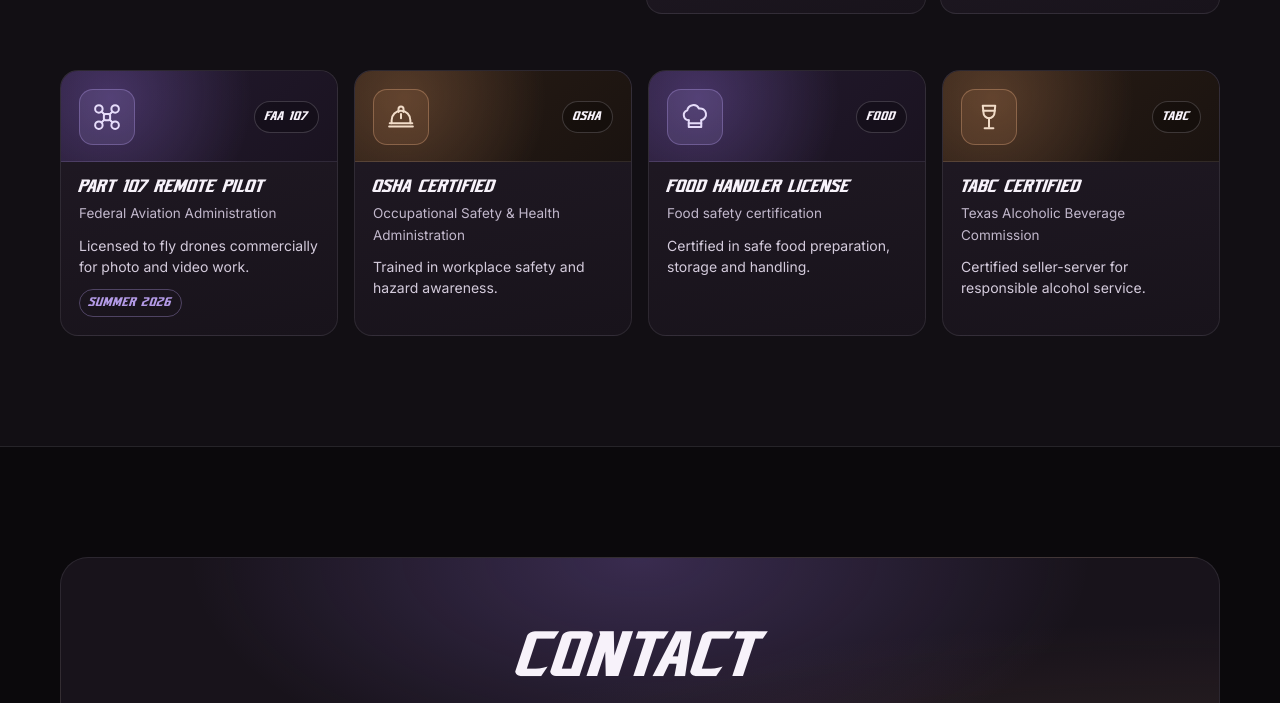
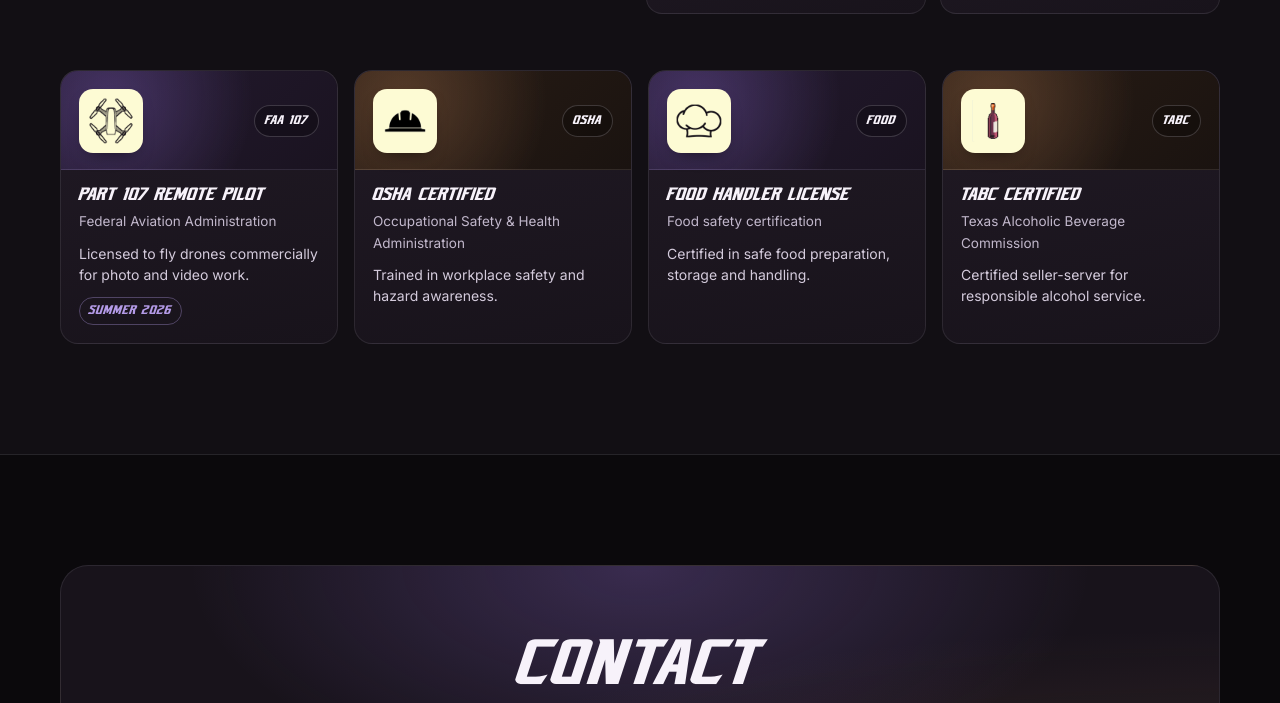
Before and after one commit to okimzaron/zaronworks, a plain HTML site: page index.html in a window 1280 px wide. Shown: the part 2047-2750 px from the top of the page. Drawn offline with Linux system fonts and the light colour scheme.

Commit message:
Add ZMAN favicon and picture icons for licenses
Co-Authored-By: Claude Opus 5.5 <noreply@anthropic.com>

```diff
--- a/assets/css/portfolio.css
+++ b/assets/css/portfolio.css
@@ -534,6 +534,12 @@ h1, h2, h3, h4 { font-family: var(--font-display); }
 }
 .license.tone-brown .license-icon { background: rgba(154,106,72,.2); border-color: rgba(201,150,112,.45); color: #f1dcc8; }
 .license-icon svg { width: 30px; height: 30px; }
+/* picture icons sit on a cream tile so the black artwork reads on the dark card */
+.license-icon.has-img, .license.tone-brown .license-icon.has-img {
+  width: 64px; height: 64px; padding: 7px; background: #fdfbd4; border-color: rgba(253,251,212,.6);
+  box-shadow: 0 8px 18px -10px rgba(0,0,0,.7);
+}
+.license-icon.has-img img { width: 100%; height: 100%; object-fit: contain; }
 .license-code { font-family: var(--font-mono); font-size: 12px; font-weight: 500; letter-spacing: .12em; padding: 5px 10px; border-radius: 999px; border: 1px solid var(--line-strong); color: var(--text); background: rgba(0,0,0,.25); }
 .license-body { padding: 16px 18px 18px; }
 .license h4 { font-family: var(--font-display); font-size: 1.12rem; font-weight: 700; letter-spacing: -0.01em; margin: 0; color: var(--text); }
--- a/assets/js/portfolio.js
+++ b/assets/js/portfolio.js
@@ -165,13 +165,22 @@
     // wine glass
     glass: '<path d="M7 3h10l-.6 5.5a4.4 4.4 0 0 1-8.8 0z"/><path d="M7.4 7h9.2"/><path d="M12 13v7"/><path d="M8.5 21h7"/>'
   };
+  // Picture icons (used when one exists; the SVGs above are the fallback)
+  var ICON_IMAGES = {
+    drone: 'assets/img/lic-drone.png',
+    hardhat: 'assets/img/lic-hardhat.png',
+    chef: 'assets/img/lic-chef.png',
+    glass: 'assets/img/lic-bottle.png'
+  };
   var licEl = document.querySelector('[data-licenses]');
   if (licEl) {
     licEl.innerHTML = LICENSES.map(function (l) {
       return (
         '<article class="license' + (l.tone === 'brown' ? ' tone-brown' : '') + '">' +
           '<div class="license-top">' +
-            '<div class="license-icon"><svg viewBox="0 0 24 24" fill="none" stroke="currentColor" stroke-width="1.6" stroke-linecap="round" stroke-linejoin="round" aria-hidden="true">' + (ICONS[l.icon] || ICONS.drone) + '</svg></div>' +
+            (ICON_IMAGES[l.icon]
+              ? '<div class="license-icon has-img"><img src="' + ICON_IMAGES[l.icon] + '" alt="" aria-hidden="true" loading="lazy" decoding="async"></div>'
+              : '<div class="license-icon"><svg viewBox="0 0 24 24" fill="none" stroke="currentColor" stroke-width="1.6" stroke-linecap="round" stroke-linejoin="round" aria-hidden="true">' + (ICONS[l.icon] || ICONS.drone) + '</svg></div>') +
             (l.code ? '<span class="license-code">' + esc(l.code) + '</span>' : '') +
           '</div>' +
           '<div class="license-body">' +
--- a/index.html
+++ b/index.html
@@ -6,7 +6,8 @@
   <title>Za'Ron Lee</title>
   <meta name="description" content="Za'Ron Lee: photographer, filmer, and lead coder and driver for VEX team 4588G Gambit. Creator of Reaper.">
   <meta name="theme-color" content="#0b090c">
-  <link rel="icon" href="assets/img/favicon.svg" type="image/svg+xml">
+  <link rel="icon" href="assets/img/favicon.png" type="image/png">
+  <link rel="apple-touch-icon" href="assets/img/apple-touch-icon.png">
   <script>try{if(!localStorage.getItem('zl-intro-seen')||/[?&]intro/.test(location.search))document.documentElement.classList.add('zl-intro-pending');}catch(e){}</script>
   <link rel="preconnect" href="https://fonts.googleapis.com">
   <link rel="preconnect" href="https://fonts.gstatic.com" crossorigin>
```
Also changed, not shown: projects/4588g/index.html (+2 -1 lines), assets/img/apple-touch-icon.png (added), assets/img/favicon.png (added), assets/img/lic-bottle.png (added), assets/img/lic-chef.png (added), assets/img/lic-drone.png (added), assets/img/lic-hardhat.png (added).
